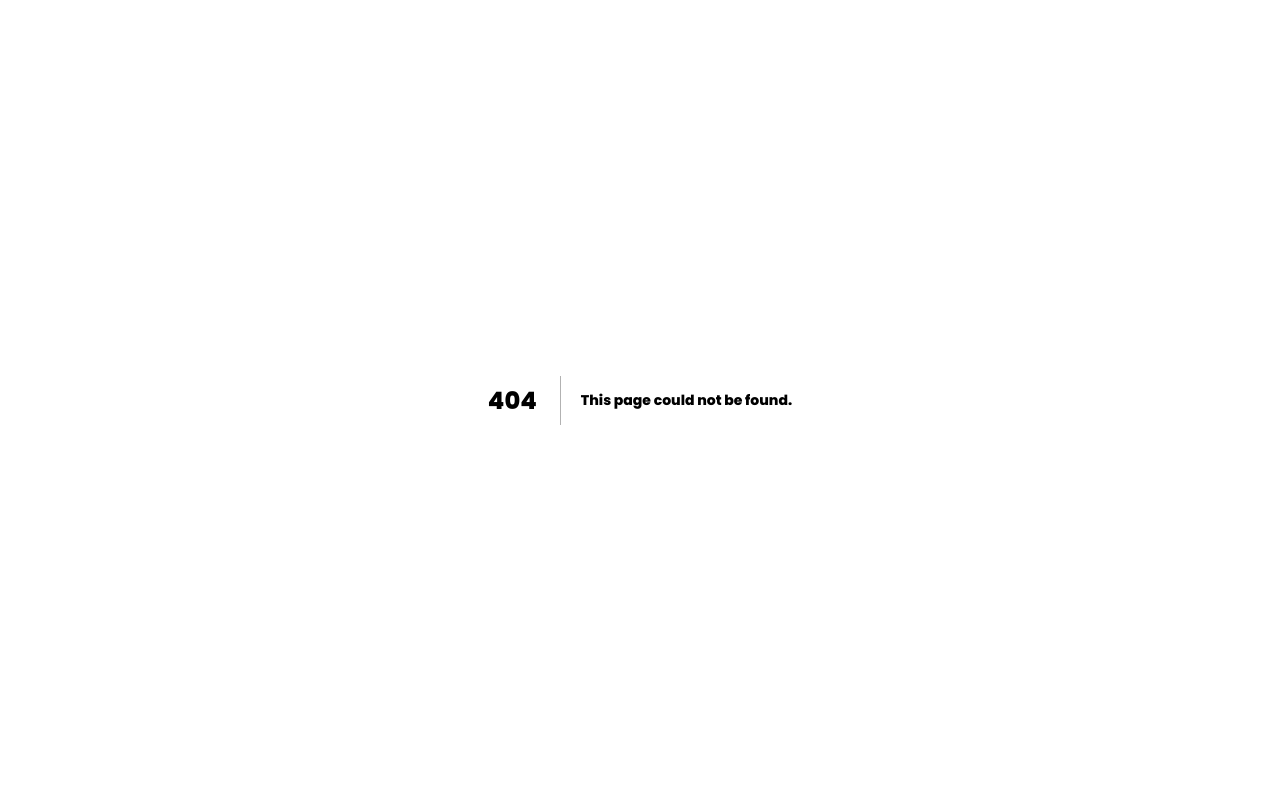
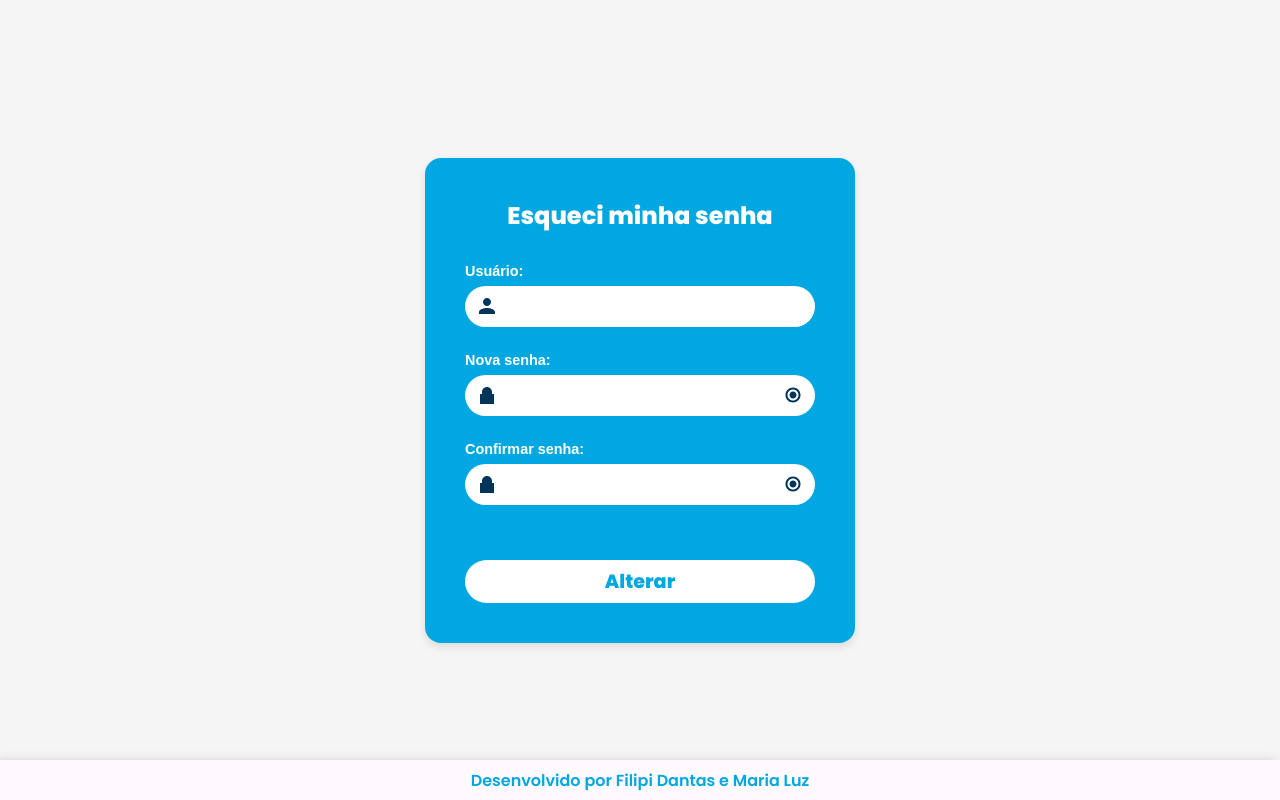
Before and after one commit to Filipi0/armaZen, a Next.js app: page /recupera-senha in a window 1280 px wide. Before the commit this address had no page. Built offline with nearby package versions, Linux system fonts and the light colour scheme.

Commit message:
Tela de recuperar senha finalizada

```diff
--- a/src/pages/_app.jsx
+++ b/src/pages/_app.jsx
@@ -6,6 +6,7 @@ import CadastroUsuarios from './cadastro-usuarios.jsx';
 import VisualizarUsuarios from "./vizualizar-usuario.jsx";
 import VisualizarEstoques from "./vizualizar-estoques.jsx";
 import MovimentarEstoque from "./movimentar-estoque.jsx";
+import RecuperaSenha from "./recupera-senha.jsx";
 
 
 export default function App({ Component, pageProps }) {
--- /dev/null
+++ b/src/pages/recupera-senha.jsx
@@ -0,0 +1,115 @@
+"use client";
+
+import React, { useState } from "react";
+import Footer from "./components/footer.jsx";
+import styles from "../styles/recupera-senha.module.css";
+
+export default function RecuperaSenha() {
+  const [showPassword, setShowPassword] = useState(false);
+  const [showConfirmPassword, setShowConfirmPassword] = useState(false);
+
+  return (
+    <>
+      <div className={styles.container}>
+        <div className={styles.card}>
+          <h2 className={styles.title}>Esqueci minha senha</h2>
+
+          <form className={styles.form}>
+            <div className={styles.inputGroup}>
+              <label className={styles.label} htmlFor="username">Usuário:</label>
+              <div className={styles.inputWrapper}>
+                <svg
+                  xmlns="http://www.w3.org/2000/svg"
+                  height="24"
+                  viewBox="0 0 24 24"
+                  width="24"
+                  fill="#003459"
+                  className={styles.icon}
+                >
+                  <path d="M12 12c2.21 0 4-1.79 4-4s-1.79-4-4-4-4 1.79-4 4 1.79 4 4 4zm0 2c-2.67 0-8 1.34-8 4v2h16v-2c0-2.66-5.33-4-8-4z" />
+                </svg>
+                <input
+                  type="text"
+                  id="username"
+                  name="username"
+                  className={styles.input}
+                />
+              </div>
+            </div>
+
+            <div className={styles.inputGroup}>
+              <label className={styles.label} htmlFor="newPassword">Nova senha:</label>
+              <div className={styles.inputWrapper}>
+                <svg
+                  xmlns="http://www.w3.org/2000/svg"
+                  height="24"
+                  viewBox="0 0 24 24"
+                  width="24"
+                  fill="#003459"
+                  className={styles.icon}
+                >
+                  <path d="M12 17c1.1 0 2-.9 2-2V9c0-1.1-.9-2-2-2s-2 .9-2 2v6c0 1.1.9 2 2 2zm7-6h-2V9c0-2.76-2.24-5-5-5S7 6.24 7 9v2H5v10h14V11zm-6 4h-2v-4h2v4z" />
+                </svg>
+                <input
+                  type={showPassword ? "text" : "password"}
+                  id="newPassword"
+                  name="newPassword"
+                  className={styles.input}
+
+                />
+                <svg
+                  onClick={() => setShowPassword(!showPassword)}
+                  xmlns="http://www.w3.org/2000/svg"
+                  height="24"
+                  viewBox="0 0 24 24"
+                  width="24"
+                  fill="#003459"
+                  className={styles.iconEye}
+                >
+                  <path d="M12 4.5c-4.14 0-7.5 3.36-7.5 7.5s3.36 7.5 7.5 7.5 7.5-3.36 7.5-7.5-3.36-7.5-7.5-7.5zm0 13c-3.04 0-5.5-2.46-5.5-5.5S8.96 6.5 12 6.5s5.5 2.46 5.5 5.5-2.46 5.5-5.5 5.5zm0-9c-1.93 0-3.5 1.57-3.5 3.5s1.57 3.5 3.5 3.5 3.5-1.57 3.5-3.5S13.93 8.5 12 8.5z" />
+                </svg>
+              </div>
+            </div>
+
+            <div className={styles.inputGroup}>
+              <label className={styles.label} htmlFor="confirmPassword">Confirmar senha:</label>
+              <div className={styles.inputWrapper}>
+                <svg
+                  xmlns="http://www.w3.org/2000/svg"
+                  height="24"
+                  viewBox="0 0 24 24"
+                  width="24"
+                  fill="#003459"
+                  className={styles.icon}
+                >
+                  <path d="M12 17c1.1 0 2-.9 2-2V9c0-1.1-.9-2-2-2s-2 .9-2 2v6c0 1.1.9 2 2 2zm7-6h-2V9c0-2.76-2.24-5-5-5S7 6.24 7 9v2H5v10h14V11zm-6 4h-2v-4h2v4z" />
+                </svg>
+                <input
+                  type={showConfirmPassword ? "text" : "password"}
+                  id="confirmPassword"
+                  name="confirmPassword"
+                  className={styles.input}
+                />
+                <svg
+                  onClick={() => setShowConfirmPassword(!showConfirmPassword)}
+                  xmlns="http://www.w3.org/2000/svg"
+                  height="24"
+                  viewBox="0 0 24 24"
+                  width="24"
+                  fill="#003459"
+                  className={styles.iconEye}
+                >
+                  <path d="M12 4.5c-4.14 0-7.5 3.36-7.5 7.5s3.36 7.5 7.5 7.5 7.5-3.36 7.5-7.5-3.36-7.5-7.5-7.5zm0 13c-3.04 0-5.5-2.46-5.5-5.5S8.96 6.5 12 6.5s5.5 2.46 5.5 5.5-2.46 5.5-5.5 5.5zm0-9c-1.93 0-3.5 1.57-3.5 3.5s1.57 3.5 3.5 3.5 3.5-1.57 3.5-3.5S13.93 8.5 12 8.5z" />
+                </svg>
+              </div>
+            </div>
+
+            <button type="submit" className={styles.submitButton}>Alterar</button>
+
+          </form>
+        </div>
+      </div>
+      <Footer />
+    </>
+  );
+}
--- /dev/null
+++ b/src/styles/recupera-senha.module.css
@@ -0,0 +1,108 @@
+/* Estilo para o container principal */
+.container {
+    display: flex;
+    justify-content: center;
+    align-items: center;
+    height: 100vh;
+    background-color: #f5f5f5;
+}
+
+/* Estilo do card */
+.card {
+    background-color: #00a7e1;
+    border-radius: 16px;
+    padding: 40px;
+    max-width: 350px;
+    width: 100%;
+    text-align: center;
+    box-shadow: 0 4px 8px rgba(0, 0, 0, 0.1);
+}
+
+/* Estilo do título */
+.title {
+    font-size: 1.5rem;
+    color: #ffffff;
+    margin-bottom: 30px;
+    font-family: 'Poppins-Bold';
+}
+
+/* Estilo do formulário */
+.form {
+    display: flex;
+    flex-direction: column;
+    align-items: center;
+}
+
+/* Estilo dos grupos de input */
+.inputGroup {
+    width: 100%;
+    margin-bottom: 25px;
+}
+
+/* Estilo das labels */
+.label {
+    font-family: Arial, Helvetica, sans-serif;
+    font-weight: bold;
+    font-size: 0.9rem;
+    color: #ffffff;
+    margin-bottom: 7px;
+    display: block;
+    text-align: left;
+}
+
+
+/* Estilo do input */
+.inputWrapper {
+    position: relative;
+    display: flex;
+    align-items: center;
+}
+
+.input {
+    width: 100%;
+    padding: 10px 40px 10px 40px;
+    border-radius: 30px;
+    border: none;
+    outline: none;
+    font-size: 0.9rem;
+    color: #003459;
+    box-sizing: border-box;
+}
+
+/* Estilo dos ícones */
+.icon {
+    position: absolute;
+    left: 10px;
+    top: 50%;
+    transform: translateY(-50%);
+    width: 24px;
+    height: 24px;
+}
+
+.iconEye {
+    position: absolute;
+    right: 10px;
+    top: 50%;
+    transform: translateY(-50%);
+    cursor: pointer;
+}
+
+/* Estilo do botão de registro */
+.submitButton {
+    margin-top: 30px;
+    background-color: #ffffff;
+    color: #00a7e1;
+    border: none;
+    border-radius: 30px;
+    padding: 7px 20px;
+    font-size: 1.2rem;
+    cursor: pointer;
+    width: 100%;
+
+}
+
+.submitButton:hover {
+    transition: 0.4s;
+    background-color: #003459;
+    color: floralwhite;
+}
```
